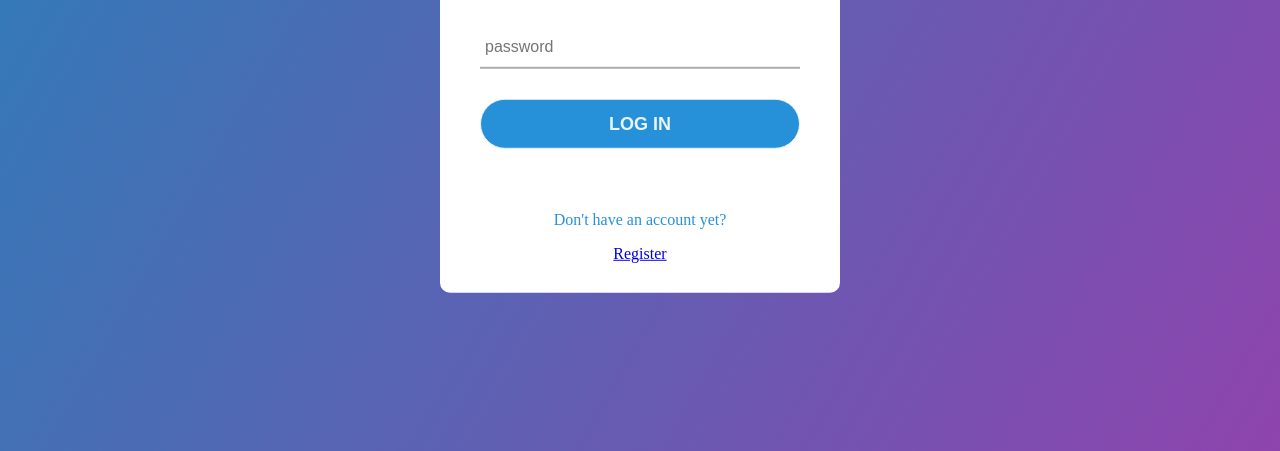
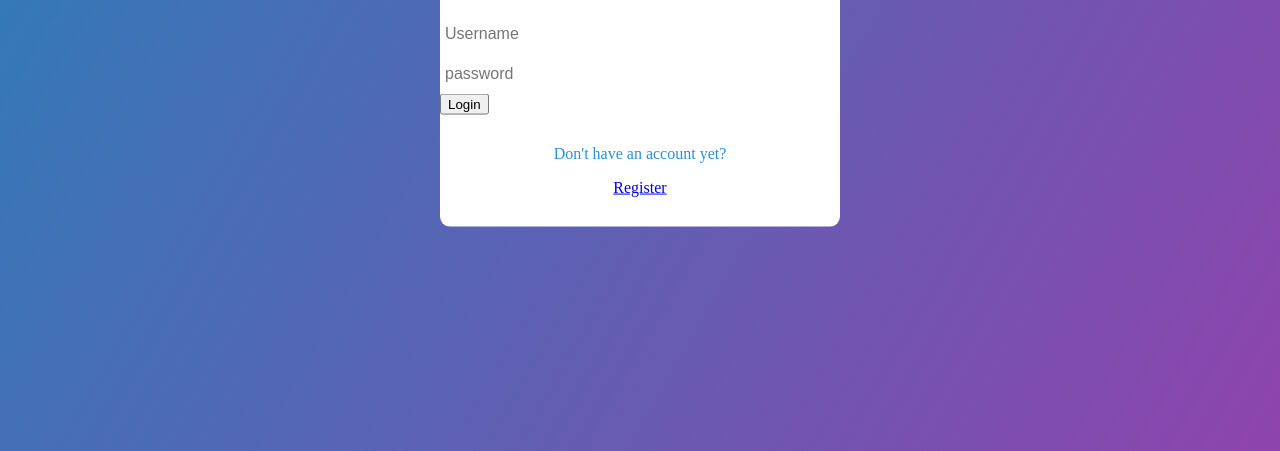
Before and after one commit to TingeOGinge/INSE-2C, a website: page front-end/login.html in a window 1280 px wide. Shown: the part 349-800 px from the top of the page. Drawn offline with Linux system fonts and the light colour scheme.

Commit message:
restructure login.html page to match register

```diff
--- a/front-end/login.html
+++ b/front-end/login.html
@@ -9,21 +9,19 @@
   <body>
   <div class="container">
     <h1>Log in to your EcoChef account</h1>
-      <form class="" action="index.html" method="post">
     <div class="tbox">
-          <input type="text" placeholder="Email address" value="">
+      <input id="loginUsername" type="text" placeholder="Username" value="">
     </div>
     <div class="tbox">
-      <input type="text" placeholder="password" value="">
-
+      <input id="loginPassword" type="password" placeholder="password" value="">
     </div>
-    <input class="btn" type="submit" name="" value="LOG IN">
-      </form>
-
+    <button type="button" name="loginButton" id="loginButton">Login</button>
     <div class="register_link">
       <p>Don't have an account yet?</p>
       <a class="b1" href="#">Register</a>
     </div>
   </div>
+  <script src="client-side.js"></script>
+  <script src="login.js"></script>
   </body>
 </html>
```
Lines whose indentation alone changed are shown as unchanged.
